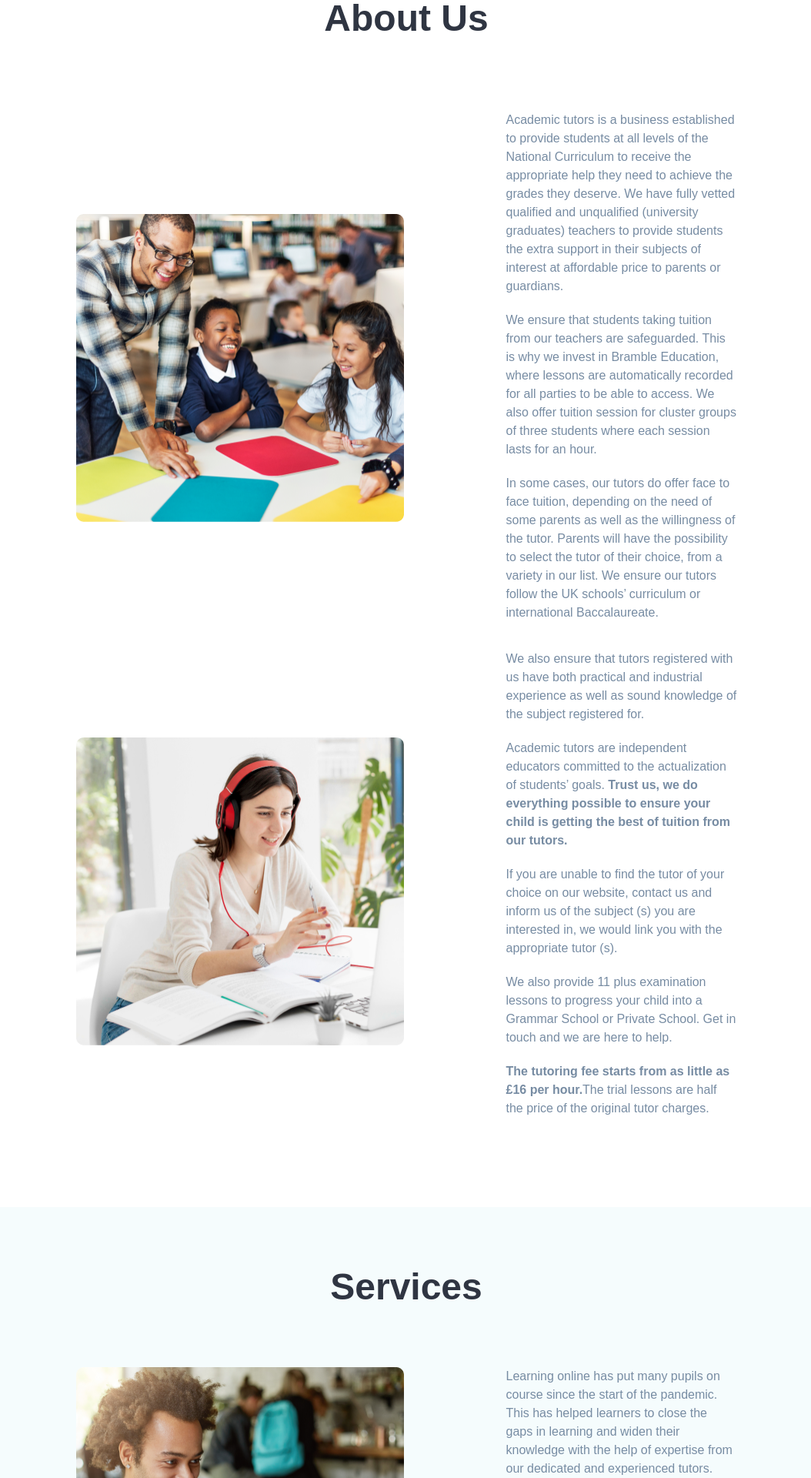
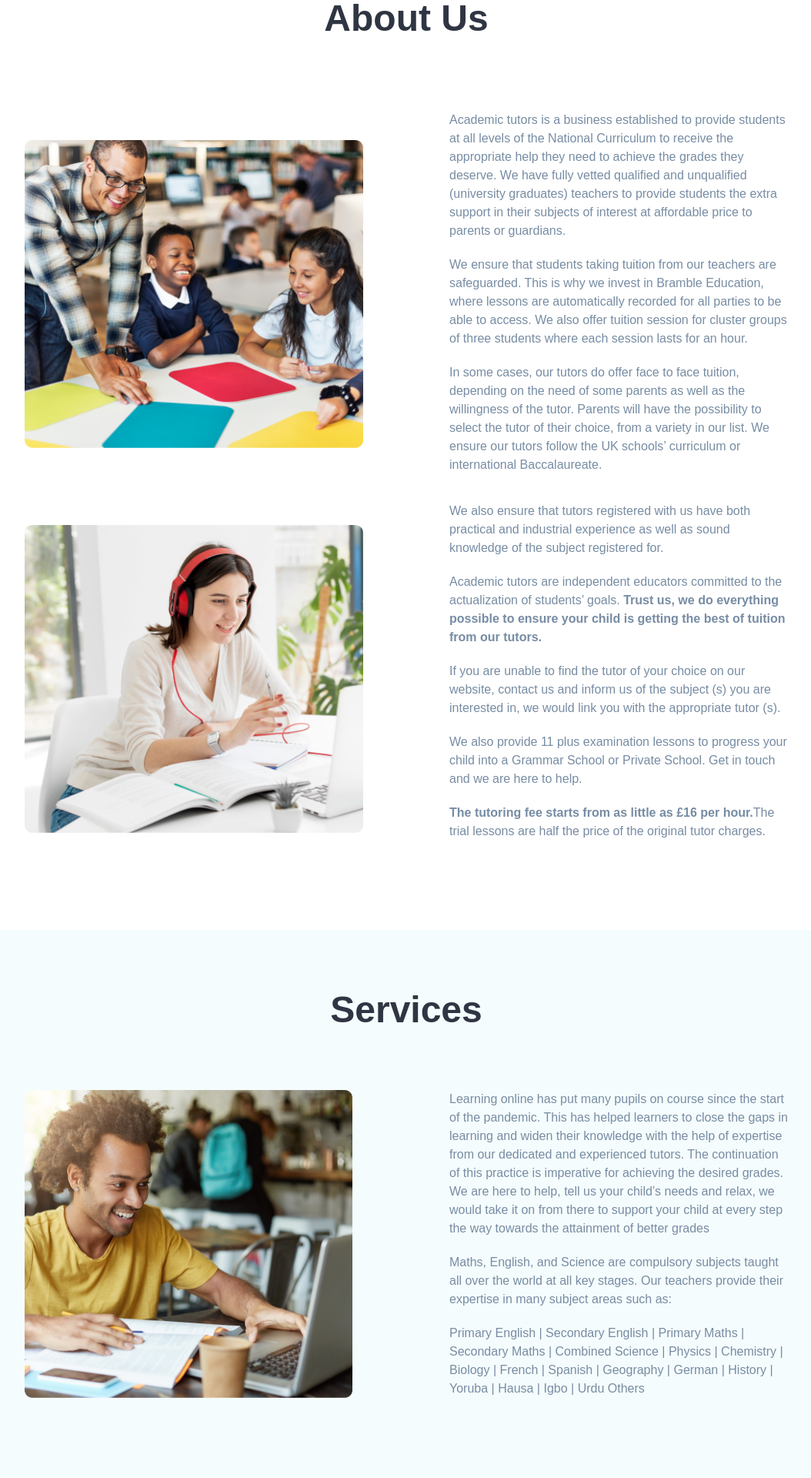
Before and after one commit to Richmond-Eribo/teach, a Next.js app: page / in a window 1280 px wide. Shown: the part 880-2800 px from the top of the page at 77% size, without its empty margins (112-1166 px from the left). Built offline with nearby package versions, Linux system fonts and the light colour scheme.

Commit message:
update error trial 4

```diff
--- a/components/TextWrapper.tsx
+++ b/components/TextWrapper.tsx
@@ -2,19 +2,16 @@ import React, {ReactNode} from 'react'
 
 type Props = {
   children: ReactNode
-  width: number
+  // width: number
 }
 
-function TextWrapper({children, width}: Props) {
+function TextWrapper({children}: Props) {
   return (
-    <article className={`width text-text-light`}>
+    <article className={` text-text-light`}>
       {children}
       <style jsx>{`
         p {
           margin-bottom: 3px;
-        }
-        .width {
-          width: ${width}px;
         }
       `}</style>
     </article>
--- a/pages/index.tsx
+++ b/pages/index.tsx
@@ -19,7 +19,7 @@ const Home: NextPage = () => {
           About Us
         </h2>
 
-        <div className='flex justify-around items-center '>
+        <div className='grid grid-cols-2 gap-28 justify-around items-center '>
           <Image
             src='/classroom.png'
             height={400}
@@ -27,7 +27,7 @@ const Home: NextPage = () => {
             alt='classroom'
             className='rounded-lg'
           />
-          <TextWrapper width={460}>
+          <TextWrapper>
             <p className='lg:mb-5 pt-4'>
               Academic tutors is a business established to provide students at
               all levels of the National Curriculum to receive the appropriate
@@ -54,7 +54,7 @@ const Home: NextPage = () => {
             </p>
           </TextWrapper>
         </div>
-        <div className='flex justify-around items-center my-4'>
+        <div className='grid grid-cols-2 gap-28 justify-around items-center my-4'>
           <Image
             src='/learning.png'
             height={400}
@@ -62,7 +62,7 @@ const Home: NextPage = () => {
             alt='classroom'
             className='rounded-lg'
           />
-          <TextWrapper width={460}>
+          <TextWrapper>
             <p className='lg:mb-5'>
               We also ensure that tutors registered with us have both practical
               and industrial experience as well as sound knowledge of the
@@ -106,7 +106,7 @@ const Home: NextPage = () => {
           Services
         </h2>
 
-        <div className='flex justify-around'>
+        <div className='grid grid-cols-2 gap-28 justify-around'>
           <div>
             <Image
               src='/services.png'
@@ -117,7 +117,7 @@ const Home: NextPage = () => {
             />
           </div>
 
-          <TextWrapper width={460}>
+          <TextWrapper>
             <p className='lg:mb-5'>
               Learning online has put many pupils on course since the start of
               the pandemic. This has helped learners to close the gaps in
@@ -208,7 +208,7 @@ const Home: NextPage = () => {
         </h2>
 
         <div className='flex text-text-light justify-around'>
-          <TextWrapper width={400}>
+          <TextWrapper>
             <p className='mb-5'>
               We are UK based outstanding teachers providing 1st class tuition
               to students all over the world to help them build their future.
@@ -231,7 +231,7 @@ const Home: NextPage = () => {
             </p>
           </TextWrapper>
 
-          <TextWrapper width={300}>
+          <TextWrapper>
             <h4 className='font-bold'>Tuition free countries</h4>
             <ol className='list-disc mb-5 list-inside'>
               <li>Germany</li>
```
